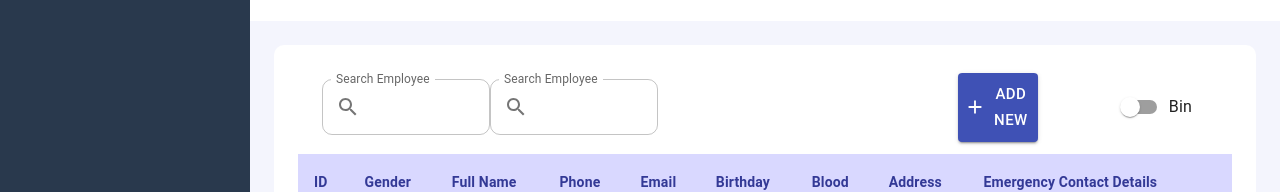
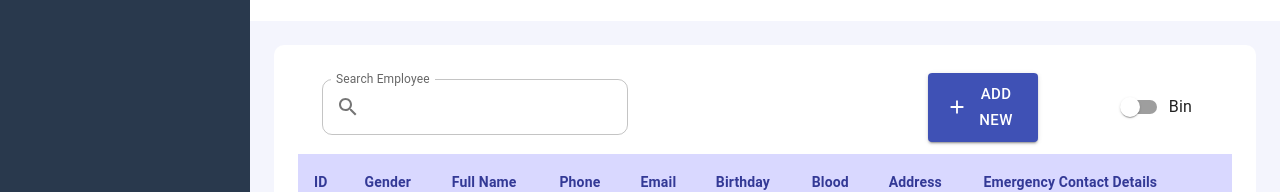
Before and after one commit to siddarthinme1/Employee-Management, a React (Create React App) app: page / in a window 1280 px wide. Shown: the part 181-373 px from the top of the page. Built offline with nearby package versions, Linux system fonts and the light colour scheme; no server answers.

Commit message:
Removed the extra Search employee input

```diff
--- a/src/Pages/Employees/Employees.js
+++ b/src/Pages/Employees/Employees.js
@@ -185,18 +185,7 @@ function Employees() {
             }}
             onChange={handleSearch}
           />
-          <Control.Input
-            className={classes.searchInput}
-            label="Search Employee"
-            InputProps={{
-              startAdornment: (
-                <InputAdornment position="start">
-                  <SearchIcon />
-                </InputAdornment>
-              ),
-            }}
-            onChange={handleSearch}
-          />
+
           <Control.Button
             className={classes.addButton}
             text="Add new"
```
Also changed, not shown: 14 other files (tests, documents, lock files or other folders).
